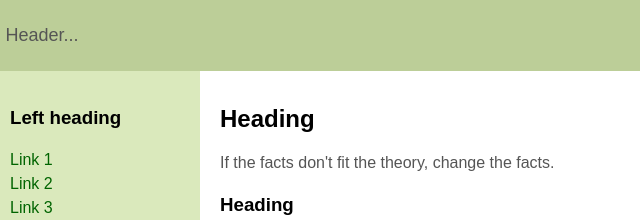
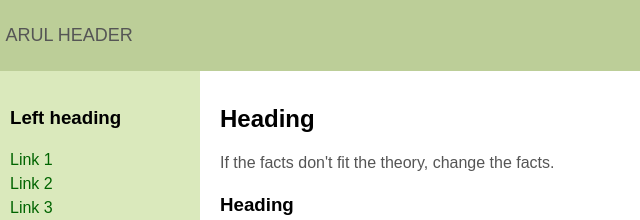
Before and after one commit to teenhava/BaBu, a website: page public/index.html in a window 1280 px wide. Shown: the top 220 px of the page, 0-640 px from the left. Drawn offline with Linux system fonts and the light colour scheme.

Commit message:
hi setup

```diff
--- a/public/index.html
+++ b/public/index.html
@@ -210,7 +210,7 @@
 
 <body>
 
-	<header id="header"><p>Header...</p></header>
+	<header id="header"><p>ARUL HEADER</p></header>
 
 	<div id="container">
 
```
